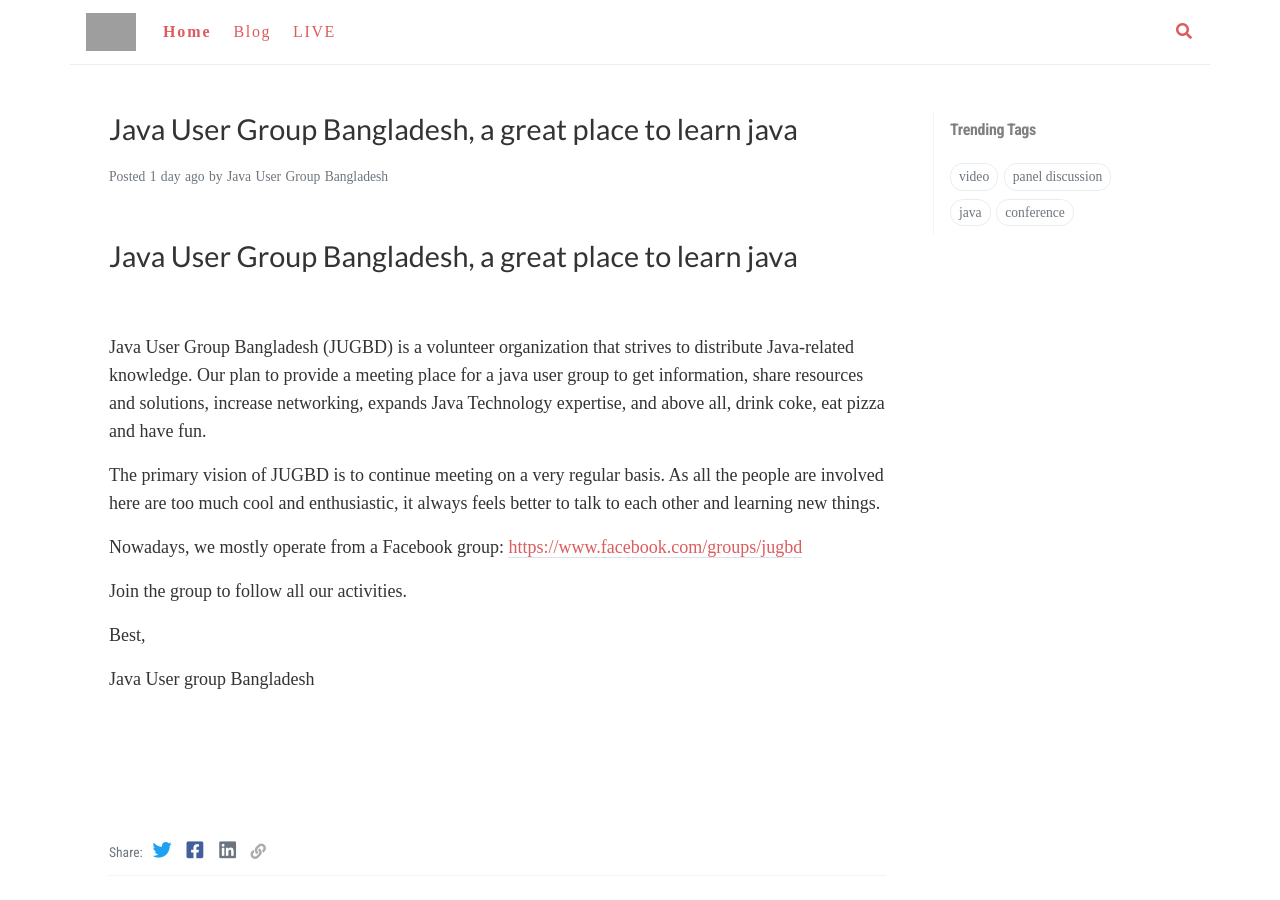
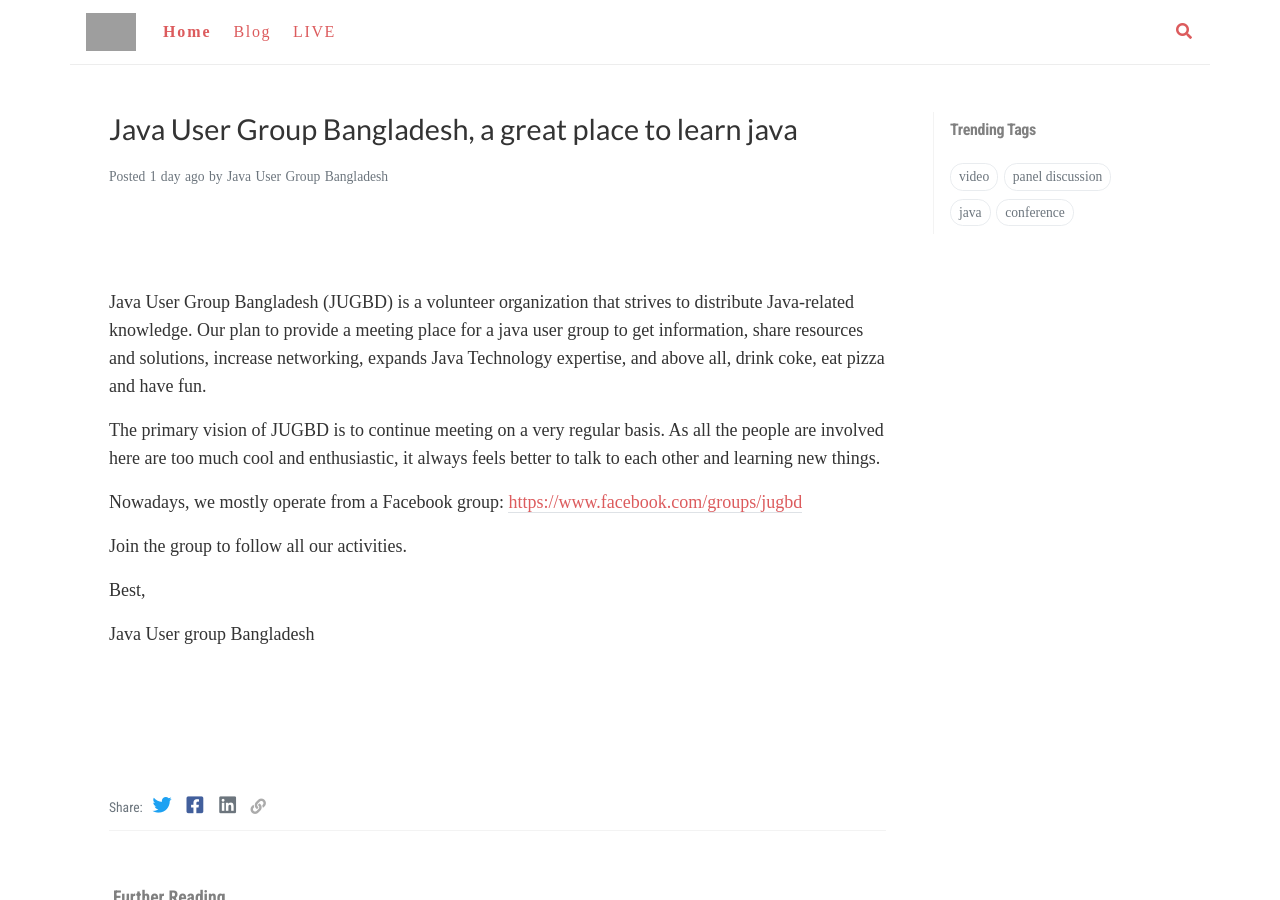
Before and after one commit to jugbd/jugbd.org, a Jekyll site: the page built from index.md, in a window 1280 px wide and 900 px high. Built offline with Jekyll 4.4.1, drawn with Linux system fonts in a browser that asks for light colours; nearby versions of some CDN libraries; some web fonts are replaced; comment, search, counter and statistics services are not loaded; our own code applies the rules of GitHub Pages for plain Markdown files; some of the changed lines change nothing that is shown; grey boxes are pictures that could not be loaded.

Commit message:
Added title and image to index page

```diff
--- a/index.md
+++ b/index.md
@@ -1,12 +1,10 @@
 ---
 layout: post
+title: Java User Group Bangladesh, a great place to learn java
 active_tab_id: home
 date: 2020-12-12 05:00:00 +0000
-
+image: assets/media/jugbd.jpg
 ---
-# Java User Group Bangladesh, a great place to learn java
-
-![](assets/media/jugbd.jpg "java user group meetup")
 
 Java User Group Bangladesh (JUGBD) is a volunteer organization that strives to distribute Java-related knowledge. Our plan to provide a meeting place for a java user group to get information, share resources and solutions, increase networking, expands Java Technology expertise, and above all, drink coke, eat pizza and have fun.
 
```
